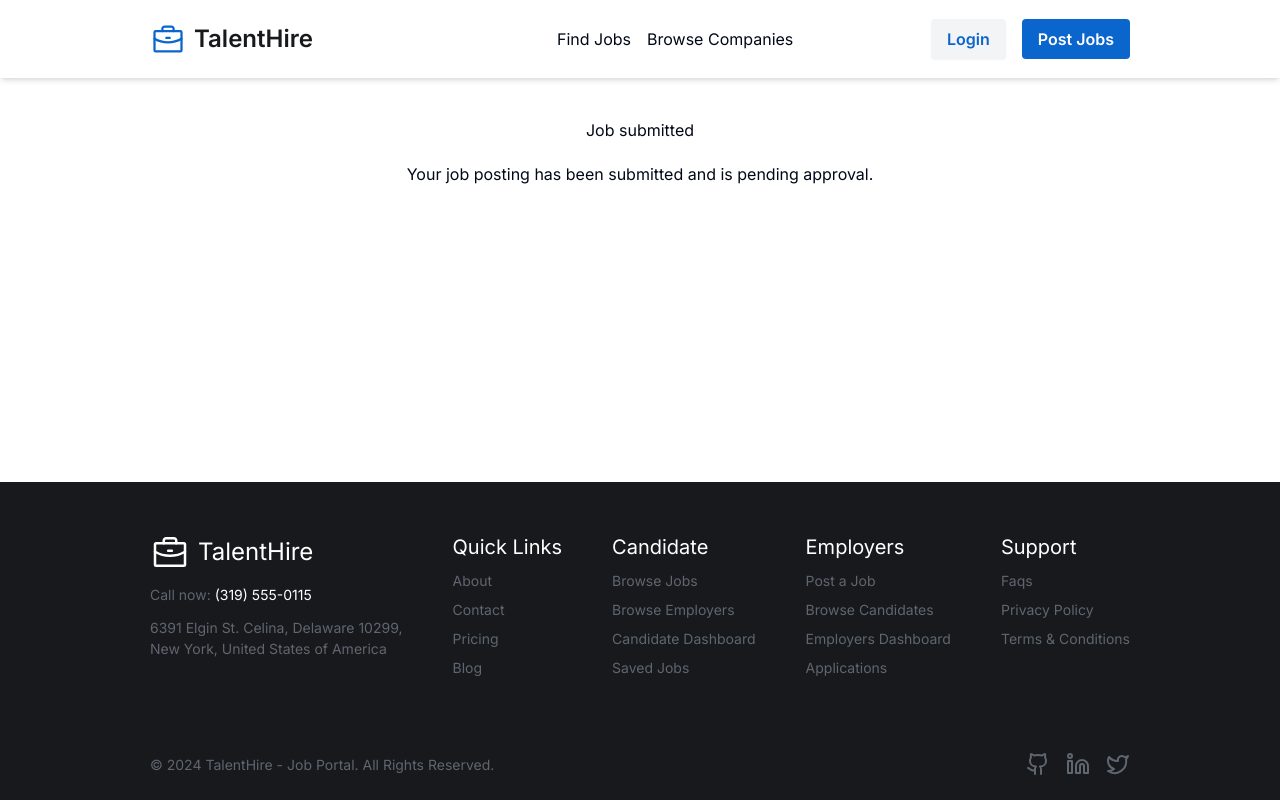
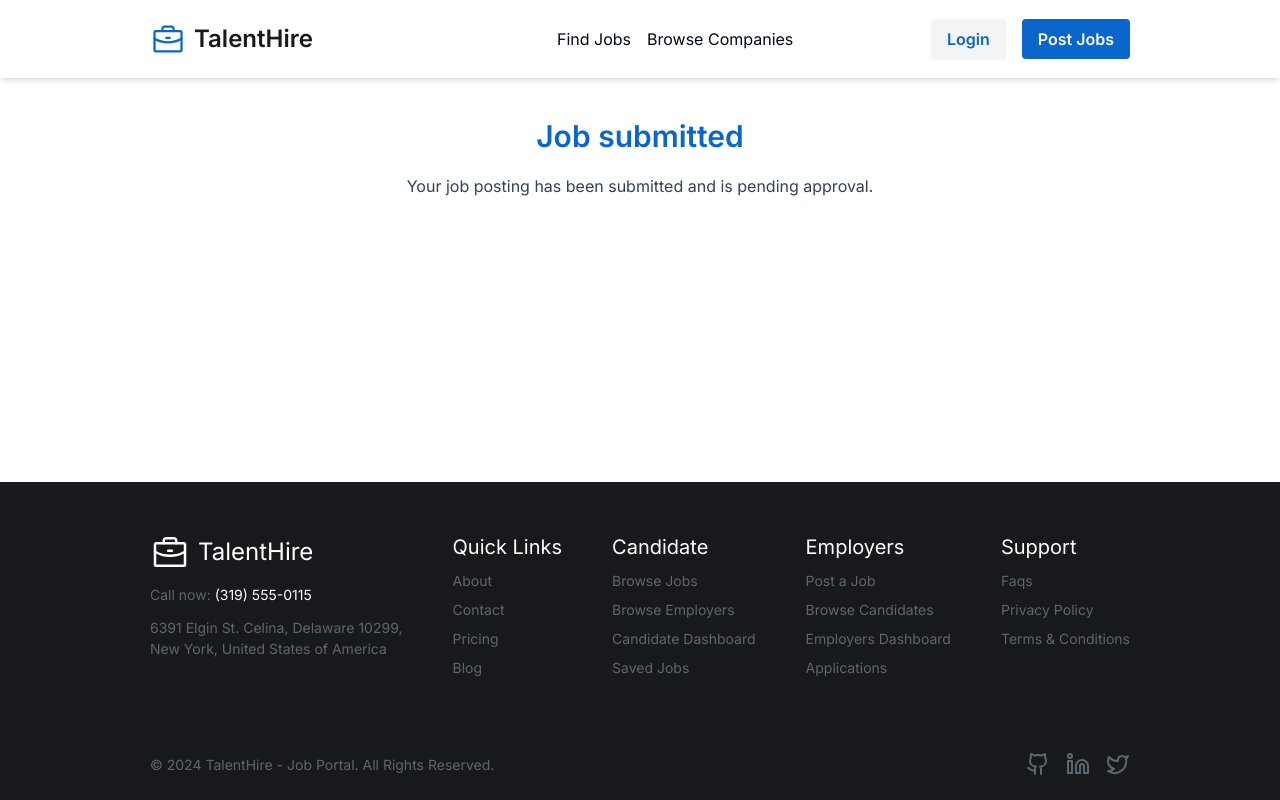
Before and after one commit to Rupesh-Piwal/TalentHire, a Next.js app: page /job-submitted in a window 1280 px wide. Built offline with nearby package versions, Linux system fonts and the light colour scheme.

Commit message:
typography changes

```diff
--- a/src/app/job-submitted/page.tsx
+++ b/src/app/job-submitted/page.tsx
@@ -1,8 +1,10 @@
 const page = () => {
   return (
-    <main className="m-auto my-10 max-w-5xl space-y-5 px-3 text-center">
-      <h2>Job submitted</h2>
-      <p>Your job posting has been submitted and is pending approval.</p>
+    <main className="m-auto my-10 flex max-w-5xl flex-col items-center justify-center space-y-5 px-3 text-center">
+      <h2 className="text-3xl font-semibold text-[#0A65CC]">Job submitted</h2>
+      <p className="text-slate-700">
+        Your job posting has been submitted and is pending approval.
+      </p>
     </main>
   );
 };
```
